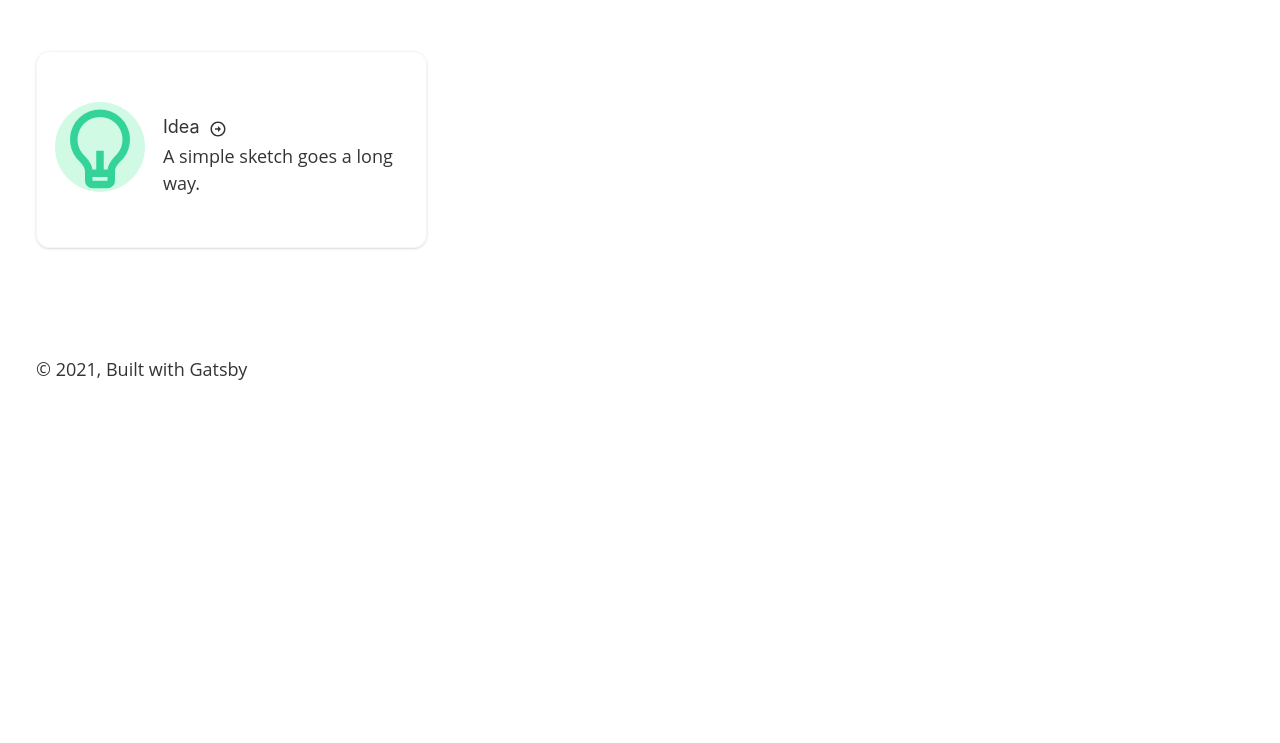
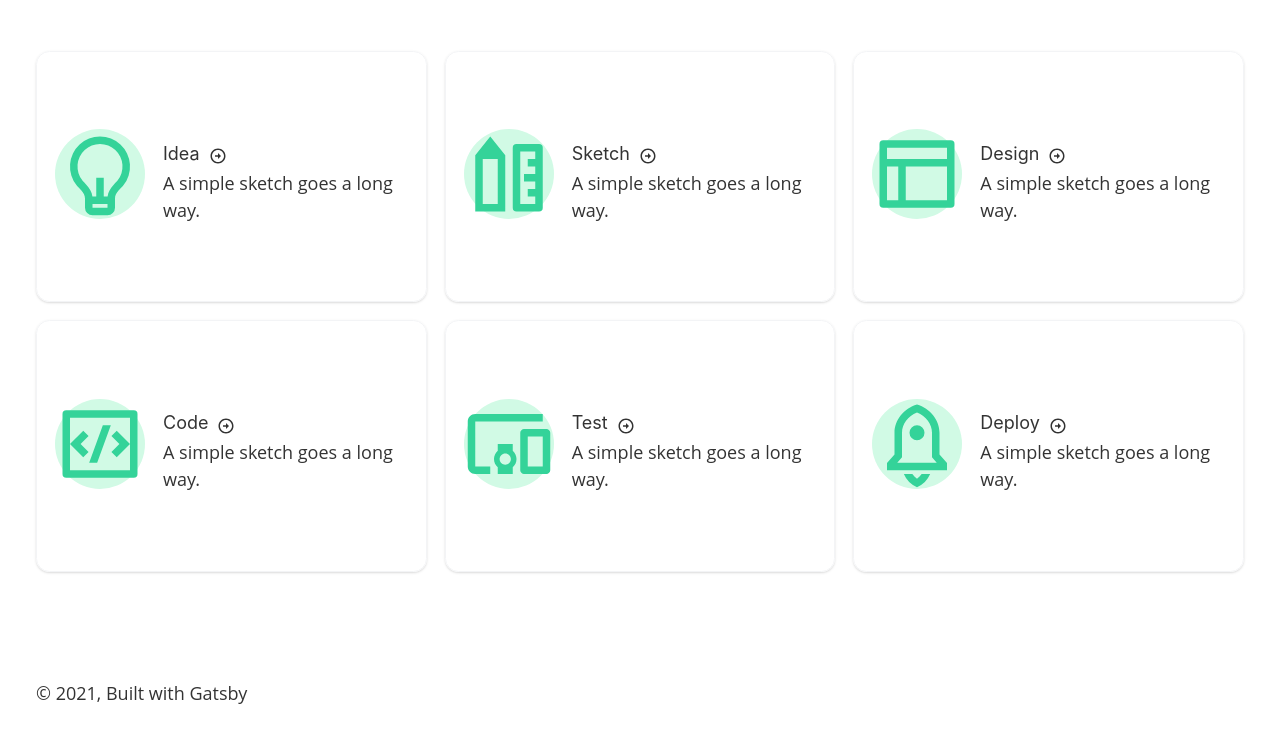
Before and after one commit to morgansegura/mo2021, a Gatsby site: page / in a window 1280 px wide. Shown: the part 840-1583 px from the top of the page. Before the commit the page ends 1259 px from the top, so only its background shows below. Built offline with nearby package versions, Linux system fonts and the light colour scheme; Gatsby itself is replaced by a stand-in of ours.

Commit message:
Adds process flip-cards

```diff
--- a/src/components/flip-card/index.jsx
+++ b/src/components/flip-card/index.jsx
@@ -11,14 +11,14 @@ export const FlipCard = ({ frontCard, backCard }) => {
     return (
         <div className='flip-card' onClick={handleFlipCard}>
             <div
-                className={`flip-card__front flex flex-col justify-center items-center rounded-xl shadow border border-gray-100 p-4 ${
+                className={`flip-card__front flex flex-col justify-center items-center rounded-xl shadow border border-gray-100 p-4 hover:shadow-lg transition ease-out duration-300 ${
                     flipCard ? 'visible' : ''
                 }`}
             >
                 {frontCard}
             </div>
             <div
-                className={`flip-card__back flex flex-col justify-center items-center rounded-xl shadow border border-gray-100 p-4 ${
+                className={`flip-card__back flex flex-col justify-center items-center rounded-xl shadow border border-gray-100 p-4 hover:shadow-lg transition ease-out duration-300 ${
                     flipCard ? '' : 'visible'
                 }`}
             >
--- /dev/null
+++ b/src/data/index.js
@@ -0,0 +1,79 @@
+import React from 'react'
+
+import {
+    RiPencilRulerLine,
+    RiLightbulbLine,
+    RiCodeBoxLine,
+    RiRocket2Line,
+    RiLayout5Line,
+} from 'react-icons/ri'
+import { MdDevicesOther } from 'react-icons/md'
+
+export const flipCardContent = [
+    {
+        id: 0,
+        icon: (
+            <RiLightbulbLine className='fill-current text-green-400 w-24 h-24' />
+        ),
+        frontCardTitle: 'Idea',
+        frontCardText: 'A simple sketch goes a long way.',
+        backCardTitle: '',
+        backCardText:
+            'This side of the card should go into more detail that describes the topic on the front of the card',
+    },
+    {
+        id: 1,
+        icon: (
+            <RiPencilRulerLine className='fill-current text-green-400 w-24 h-24' />
+        ),
+        frontCardTitle: 'Sketch',
+        frontCardText: 'A simple sketch goes a long way.',
+        backCardTitle: '',
+        backCardText:
+            'This side of the card should go into more detail that describes the topic on the front of the card',
+    },
+    {
+        id: 2,
+        icon: (
+            <RiLayout5Line className='fill-current text-green-400 w-24 h-24' />
+        ),
+        frontCardTitle: 'Design',
+        frontCardText: 'A simple sketch goes a long way.',
+        backCardTitle: '',
+        backCardText:
+            'This side of the card should go into more detail that describes the topic on the front of the card',
+    },
+    {
+        id: 3,
+        icon: (
+            <RiCodeBoxLine className='fill-current text-green-400 w-24 h-24' />
+        ),
+        frontCardTitle: 'Code',
+        frontCardText: 'A simple sketch goes a long way.',
+        backCardTitle: '',
+        backCardText:
+            'This side of the card should go into more detail that describes the topic on the front of the card',
+    },
+    {
+        id: 4,
+        icon: (
+            <MdDevicesOther className='fill-current text-green-400 w-24 h-24' />
+        ),
+        frontCardTitle: 'Test',
+        frontCardText: 'A simple sketch goes a long way.',
+        backCardTitle: '',
+        backCardText:
+            'This side of the card should go into more detail that describes the topic on the front of the card',
+    },
+    {
+        id: 5,
+        icon: (
+            <RiRocket2Line className='fill-current text-green-400 w-24 h-24' />
+        ),
+        frontCardTitle: 'Deploy',
+        frontCardText: 'A simple sketch goes a long way.',
+        backCardTitle: '',
+        backCardText:
+            'This side of the card should go into more detail that describes the topic on the front of the card',
+    },
+]
--- a/src/pages/index.jsx
+++ b/src/pages/index.jsx
@@ -2,17 +2,9 @@ import React from 'react'
 
 import { FlipCard, Layout, SEO } from '../components'
 
-import {
-    RiPencilRulerLine,
-    RiLightbulbLine,
-    RiCodeBoxLine,
-    RiRocket2Line,
-    RiLayout5Line,
-    RiArrowRightCircleLine,
-} from 'react-icons/ri'
-import { MdDevicesOther } from 'react-icons/md'
-
 import TeamMeeting from '../assets/images/svg/team-meeting.svg'
+import { RiArrowRightCircleLine } from 'react-icons/ri'
+import { flipCardContent } from '../data'
 
 const IndexPage = () => (
     <Layout>
@@ -40,121 +32,35 @@ const IndexPage = () => (
             </h2>
         </div>
         <div className='flex mb-8 grid grid-cols-1 md:grid-cols-2 lg:grid-cols-3 gap-4'>
+            {flipCardContent.map(item => (
                 <FlipCard
+                    key={item.id}
                     frontCard={
                         <div className='flex'>
                             <div className='flex items-center justify-center bg-green-100 rounded-full h-20 w-20'>
-                            <RiLightbulbLine className='fill-current text-green-400 w-24 h-24' />
+                                {item.icon}
                             </div>
                             <div className='pl-4 pt-2'>
                                 <div className='relative'>
                                     <div className='flex items-center w-auto py-1'>
-                                    <h3 className={`mb-0`}>Idea</h3>
+                                        <h3 className='mb-0'>
+                                            {item.frontCardTitle}
+                                        </h3>
                                         <RiArrowRightCircleLine className='ml-2 mt-1' />
                                     </div>
                                 </div>
-                            <p>A simple sketch goes a long way.</p>
+                                <p>{item.frontCardText}</p>
                             </div>
                         </div>
                     }
                     backCard={
                         <div className='flex'>
-                        <p>A simple sketch goes a long way.</p>
+                            <h3 className='mb-0'>{item.backCardTitle}</h3>
+                            <p>{item.backCardText}</p>
                         </div>
                     }
                 />
-            {/*
-            <div className='bg-white flex items-center rounded-xl shadow border border-gray-100 p-4'>
-                <div className='flex items-center justify-center h-20 w-20 bg-green-100 rounded-full'>
-                    <RiLightbulbLine className='fill-current text-green-400 w-24 h-24' />
-                </div>
-                <div className='pl-4 pt-2'>
-                    <div className='relative cursor-pointer flex items-center w-auto py-1'>
-                        <h3 className='mb-0'>Idea</h3>
-                        <RiArrowRightCircleLine className='ml-2 mt-1' />
-                        <div className='absolute transform translate-x-1/3 translate-y-0 bottom-0 left-0 origin-top-left shadow-lg p-4 bg-yellow-100 rounded-tl-md rounded-tr-md rounded-br-md'>
-                            <div>
-                                <h4 className='mb-2'>A title for this</h4>
-                                <p className='text-sm'>
-                                    A bunch of stuff for a description
-                                </p>
-                            </div>
-                        </div>
-                    </div>
-                    <p>A simple sketch goes a long way.</p>
-                </div>
-            </div>
-
-            <div className='bg-white flex items-center rounded-xl shadow border border-gray-100 p-4'>
-                <div className='flex items-center justify-center h-20 w-20 bg-green-100 rounded-full'>
-                    <RiPencilRulerLine className='fill-current text-green-400 w-24 h-24' />
-                </div>
-                <div className='pl-4 pt-2'>
-                    <div className='relative cursor-pointer flex items-center py-1'>
-                        <h3 className='mb-0'>Sketch</h3>
-                        <RiArrowRightCircleLine className='ml-2 mt-1' />
-                        <div className='absolute transform translate-x-1/3 -translate-y-1/4 bottom-0 left-0 origin-top-left shadow-lg p-4 bg-yellow-100 rounded-tl-md rounded-tr-md rounded-br-md'>
-                            <div>
-                                <h4 className='mb-2'>A title for this</h4>
-                                <p className='text-sm'>
-                                    A bunch of stuff for a description
-                                </p>
-                            </div>
-                        </div>
-                    </div>
-                    <p>A simple sketch goes a long way.</p>
-                </div>
-            </div>
-            <div className='bg-white flex items-center rounded-xl shadow border border-gray-100 p-4'>
-                <div className='flex items-center justify-center h-20 w-20 bg-green-100 rounded-full'>
-                    <RiLayout5Line className='fill-current text-green-400 w-24 h-24' />
-                </div>
-                <div className='pl-4 pt-2'>
-                    <div className='cursor-pointer flex items-center py-1'>
-                        <h3 className='mb-0'>Design</h3>
-                        <RiArrowRightCircleLine className='ml-2 mt-1' />
-                    </div>
-                    <p>A simple sketch goes a long way.</p>
-                </div>
-
-            </div>
-            <div className='bg-white flex items-center rounded-xl shadow border border-gray-100 p-4'>
-                <div className='flex items-center justify-center h-20 w-20 bg-green-100 rounded-full'>
-                    <RiCodeBoxLine className='fill-current text-green-400 w-24 h-24' />
-                </div>
-                <div className='pl-4 pt-2'>
-                    <div className='cursor-pointer flex items-center py-1'>
-                        <h3 className='mb-0'>Code</h3>
-                        <RiArrowRightCircleLine className='ml-2 mt-1' />
-                    </div>
-                    <p>A simple sketch goes a long way.</p>
-                </div>
-            </div>
-            <div className='bg-white flex items-center rounded-xl shadow border border-gray-100 p-4'>
-                <div className='flex items-center justify-center h-20 w-20 bg-green-100 rounded-full'>
-                    <MdDevicesOther className='fill-current text-green-400 w-24 h-24' />
-                </div>
-                <div className='pl-4 pt-2'>
-                    <div className='cursor-pointer flex items-center py-1'>
-                        <h3 className='mb-0'>Test</h3>
-                        <RiArrowRightCircleLine className='ml-2 mt-1' />
-                    </div>
-                    <p>A simple sketch goes a long way.</p>
-                </div>
-            </div>
-            <div className='bg-white flex items-center rounded-xl shadow border border-gray-100 p-4'>
-                <div className='flex items-center justify-center h-20 w-20 bg-green-100 rounded-full'>
-                    <RiRocket2Line className='fill-current text-green-400 w-24 h-24' />
-                </div>
-                <div className='pl-4 pt-2'>
-                    <div className='cursor-pointer flex items-center py-1'>
-                        <h3 className='mb-0'>Deploy</h3>
-                        <RiArrowRightCircleLine className='ml-2 mt-1' />
-                    </div>
-                    <p>A simple sketch goes a long way.</p>
-                </div>
-            </div>
-              */}
+            ))}
         </div>
     </Layout>
 )
```
Lines whose indentation alone changed are shown as unchanged.
